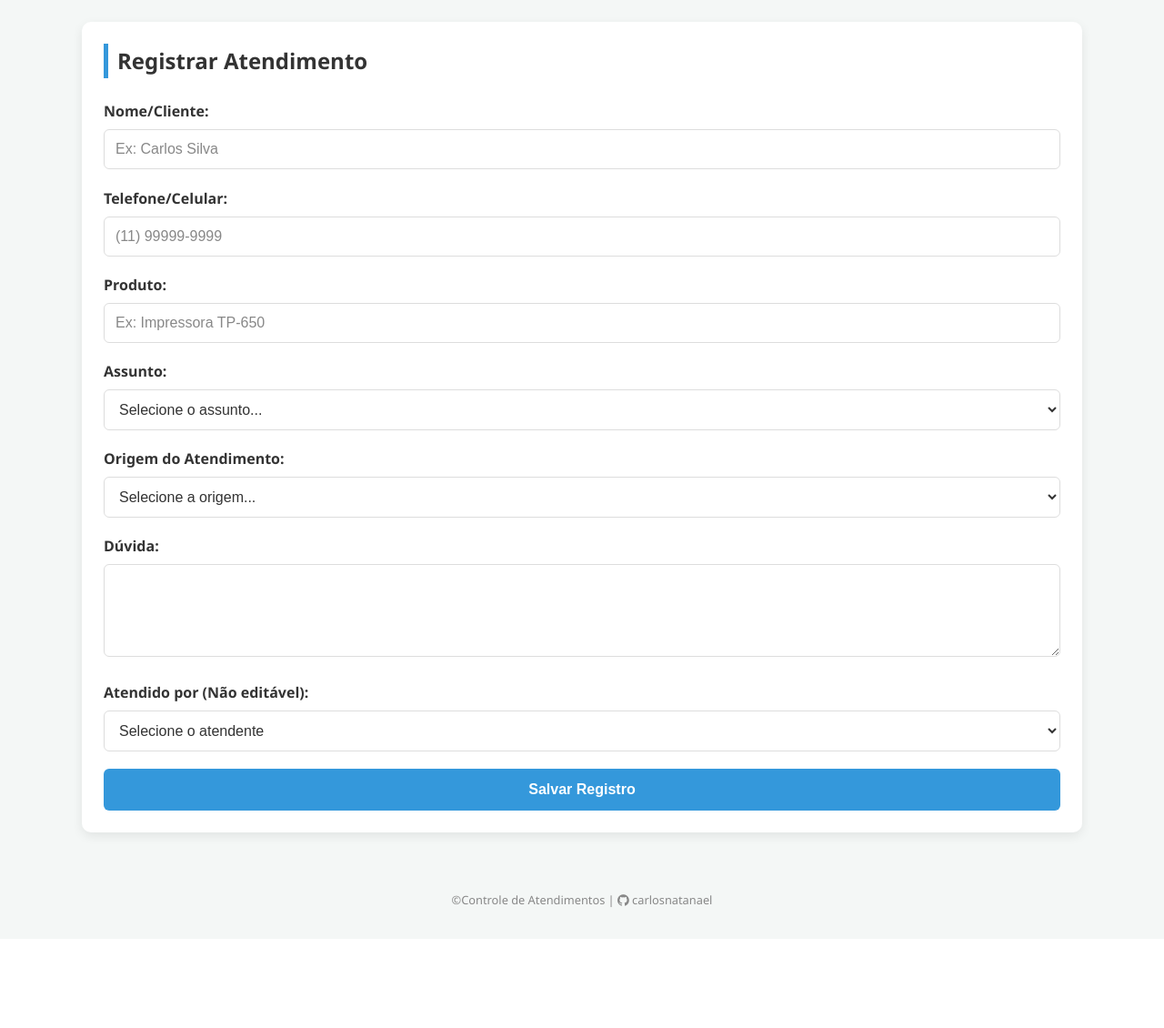
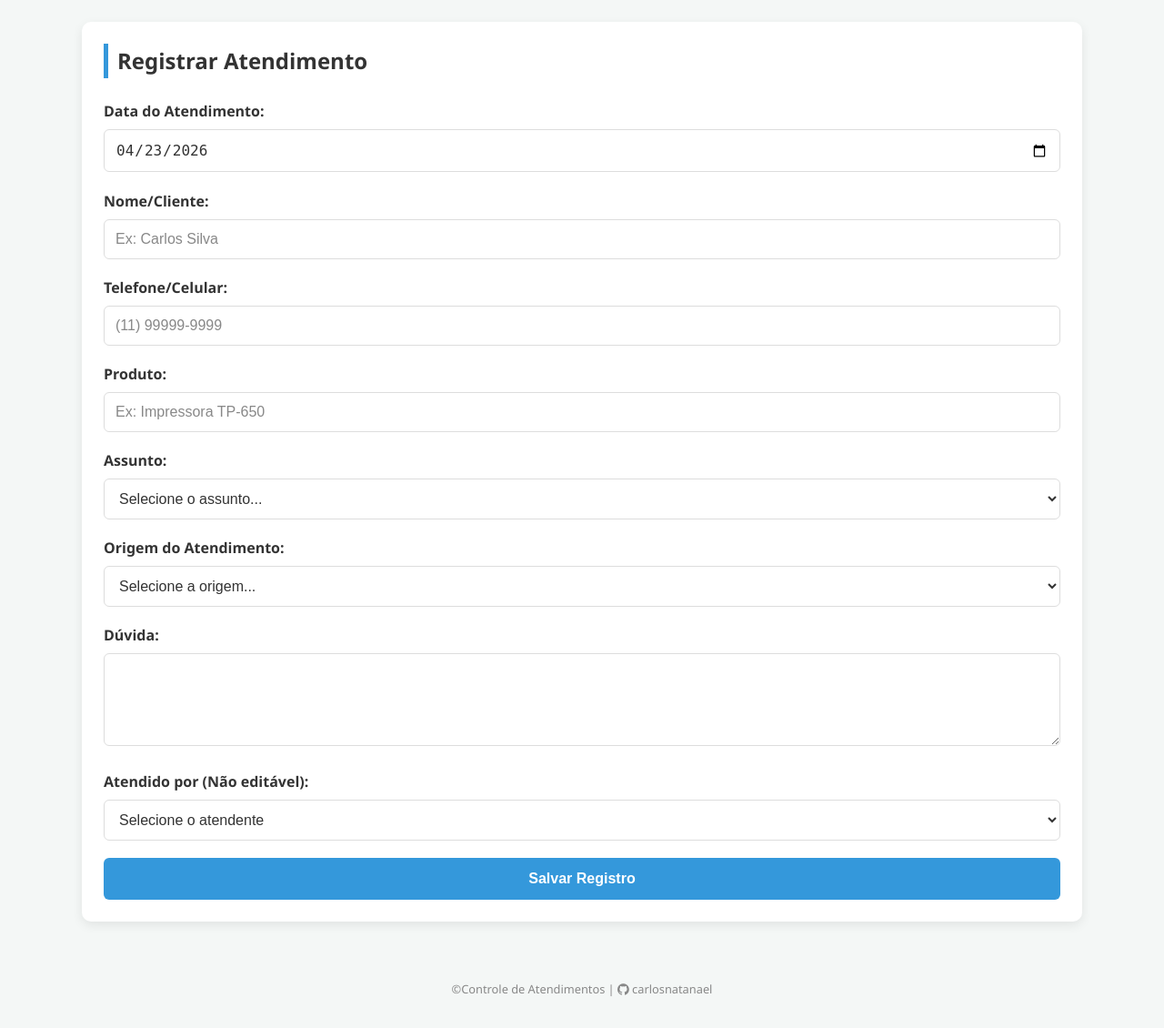
Before and after one commit to CarlosNatanael/projeto_atendimento, a Flask app: page / in a window 1280 px wide. Shown: the part 67-1197 px from the top of the page at 91% size. Before the commit the page ends 1065 px from the top, so only its background shows below. Run offline with Flask 3, Linux system fonts and the light colour scheme.

Commit message:
feat: adicionado data de atendimento

```diff
--- a/app.py
+++ b/app.py
@@ -1,6 +1,6 @@
 from flask import Flask, render_template, request, redirect
 from flask_sqlalchemy import SQLAlchemy
-from datetime import datetime
+from datetime import datetime, date
 import zoneinfo
 
 app = Flask(__name__)
@@ -21,6 +21,7 @@ class Atendimento(db.Model):
     assunto = db.Column(db.String(50))
     origem = db.Column(db.String(30))
     data_criacao = db.Column(db.DateTime, default=get_hora_brasil)
+    data_atendimento = db.Column(db.Date)
 
 with app.app_context():
     db.create_all()
@@ -43,10 +44,14 @@ def consulta():
 @app.route('/', methods=['GET', 'POST'])
 def entrada():
     if request.method == 'POST':
-        # Captura com segurança: se vier vazio/nulo, atribui uma string válida
         origem_recebida = request.form.get('origem')
         if not origem_recebida:
             origem_recebida = "Não Informada"
+        data_atendimento_str = request.form.get('data_atendimento')
+        if data_atendimento_str:
+            data_formatada = datetime.strptime(data_atendimento_str, '%Y-%m-%d').date()
+        else:
+            data_formatada = get_hora_brasil().date()
 
         novo_atendimento = Atendimento(
             cliente=request.form['cliente'],
@@ -55,14 +60,16 @@ def entrada():
             assunto=request.form['assunto'],
             duvida=request.form['duvida'],
             atendente=request.form['atendente'],
-            origem=origem_recebida
+            origem=origem_recebida,
+            data_atendimento=data_formatada
         )
         db.session.add(novo_atendimento)
         db.session.commit()
         return redirect('/consulta')
 
     atendentes = ["Carlos", "Celso", "Lucas"]
-    return render_template('entrada.html', atendentes=atendentes)
+    hoje = get_hora_brasil().strftime('%Y-%m-%d')
+    return render_template('entrada.html', atendentes=atendentes, hoje=hoje)
 
 @app.route('/editar/<int:id>', methods=['GET', 'POST'])
 def editar(id):
@@ -74,12 +81,15 @@ def editar(id):
         atendimento.assunto = request.form['assunto']
         atendimento.duvida = request.form['duvida']
 
-        # Atualiza a origem se ela vier no formulário. Se for um registo antigo nulo, corrige-o.
         origem_recebida = request.form.get('origem')
         if origem_recebida:
             atendimento.origem = origem_recebida
         elif not atendimento.origem:
             atendimento.origem = "Não Informada"
+
+        data_atendimento_str = request.form.get('data_atendimento')
+        if data_atendimento_str:
+            atendimento.data_atendimento = datetime.strptime(data_atendimento_str, '%Y-%m-%d').date()
 
         db.session.commit()
         return redirect('/consulta')
--- a/templates/entrada.html
+++ b/templates/entrada.html
@@ -4,6 +4,12 @@
 <div class="form-container">
     <h2>Registrar Atendimento</h2>
     <form method="POST">
+        <div class="form-group">
+            <label>Data do Atendimento:</label>
+            <input type="date" name="data_atendimento" required
+                   value="{{ atendimento.data_atendimento if atendimento else hoje }}">
+        </div>
+
         <div class="form-group">
             <label>Nome/Cliente:</label>
             <input type="text" name="cliente" required placeholder="Ex: Carlos Silva" value="{{ atendimento.cliente if atendimento else '' }}">
```
Also changed, not shown: templates/consulta.html (+15 -9 lines).
